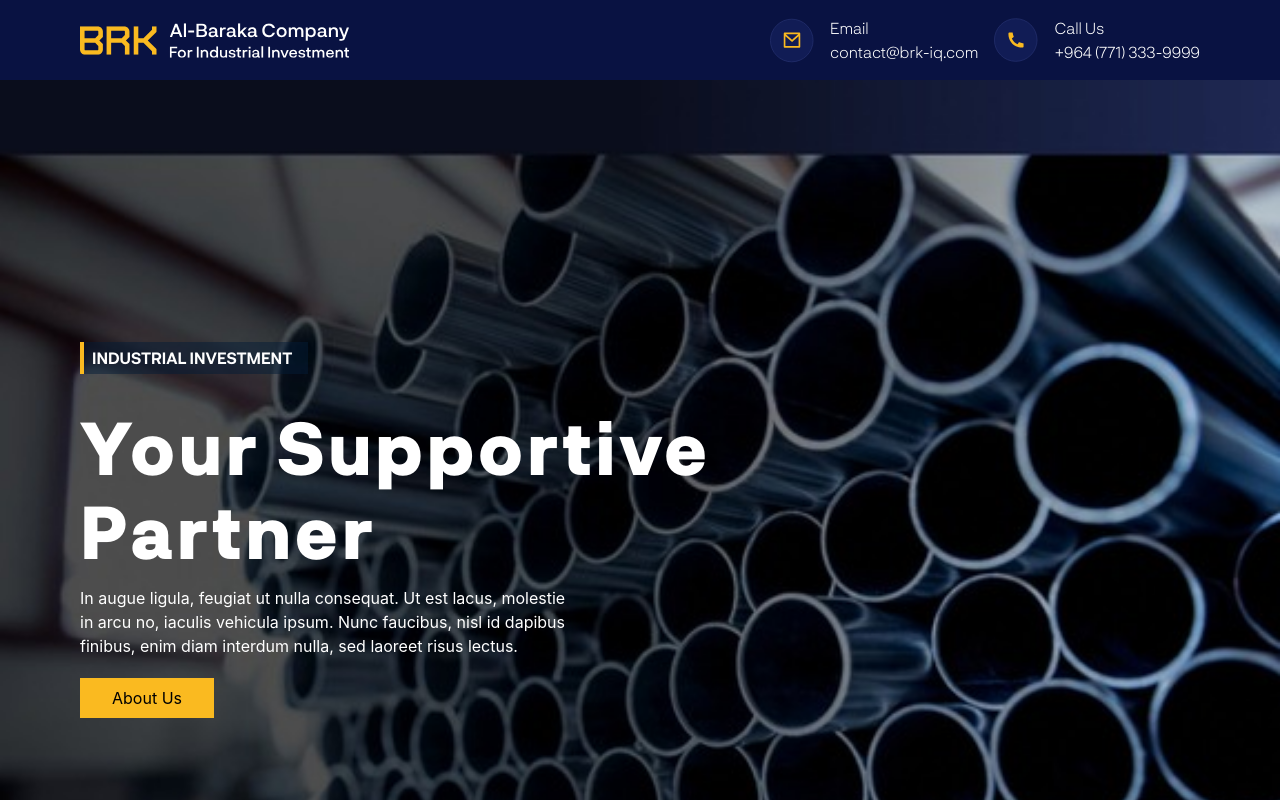
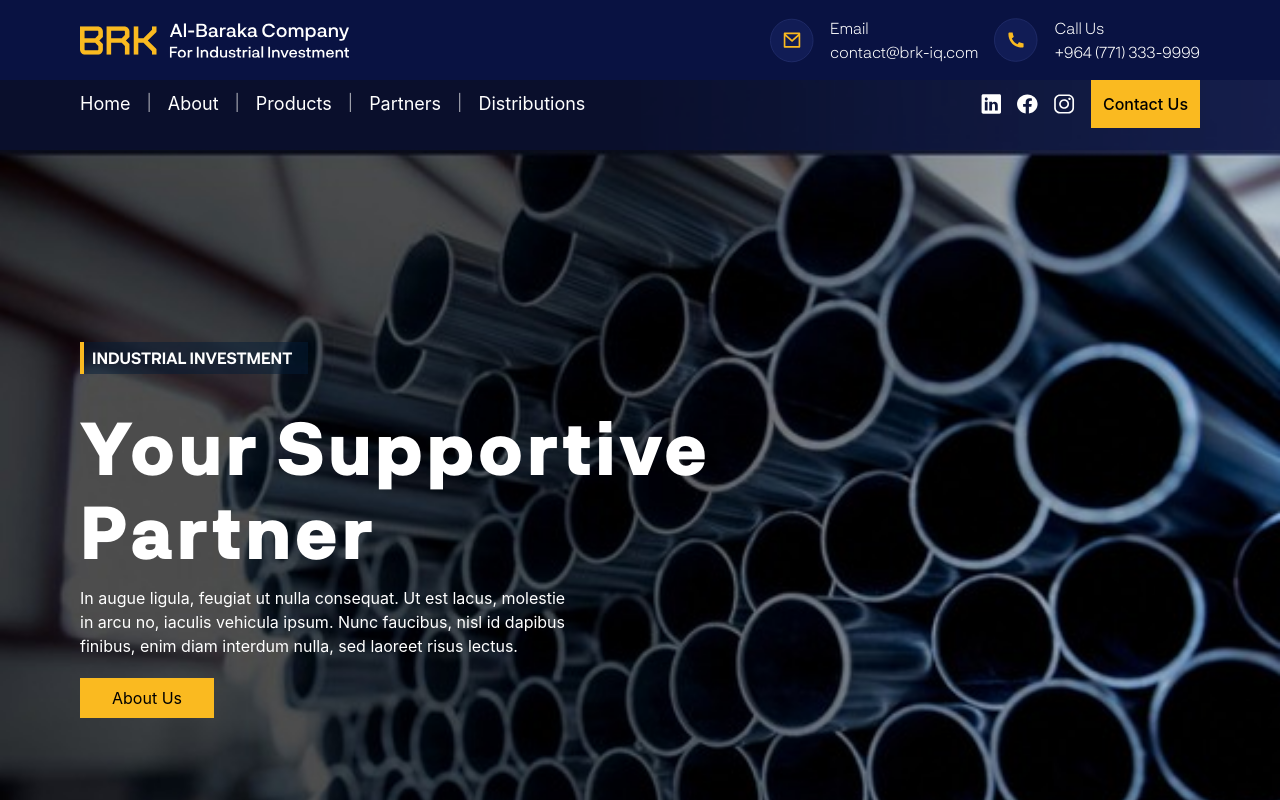
Before and after one commit to xmustafa5/BRK-, a React (Create React App) app: page / in a window 1280 px wide. Shown: the top 800 px of the page. Built offline with nearby package versions, Linux system fonts and the light colour scheme; no server answers.

Commit message:
Fix Bug in Navbar

```diff
--- a/src/layout/NavBar.jsx
+++ b/src/layout/NavBar.jsx
@@ -43,7 +43,7 @@ const NavBar = () => {
       </div>
       <nav
         className={`navbar-bg w-[100%] flex justify-center absolute top-20 min-h-[70px] z-10 ${
-          !IsMenuOpened ? "hidden" : ""
+          !IsMenuOpened ? "hidden md:flex" : ""
         }`}
       >
         <div
@@ -52,8 +52,8 @@ const NavBar = () => {
           }`}
         >
           <ul
-            className={`flex gap-4 bg-[#faba20b8] ${
-              IsMenuOpened ? "flex-col right-4 p-4 absolute " : ""
+            className={`flex gap-4 ${
+              IsMenuOpened ? "flex-col right-4 p-4 absolute bg-[#faba20b8]" : ""
             }`}
           >
             <li className="text-white text-lg">
@@ -94,9 +94,9 @@ const NavBar = () => {
               {facebook}
               {instagram}
             </div>
-            <div className="bg-yellow-120 w-full h-full flex justify-center items-center p-3">
+            <button className="bg-yellow-120 w-full h-full flex justify-center items-center p-3">
               <p className="text-md font-medium ">Contact Us</p>
-            </div>
+            </button>
           </div>
         </div>
       </nav>
```
